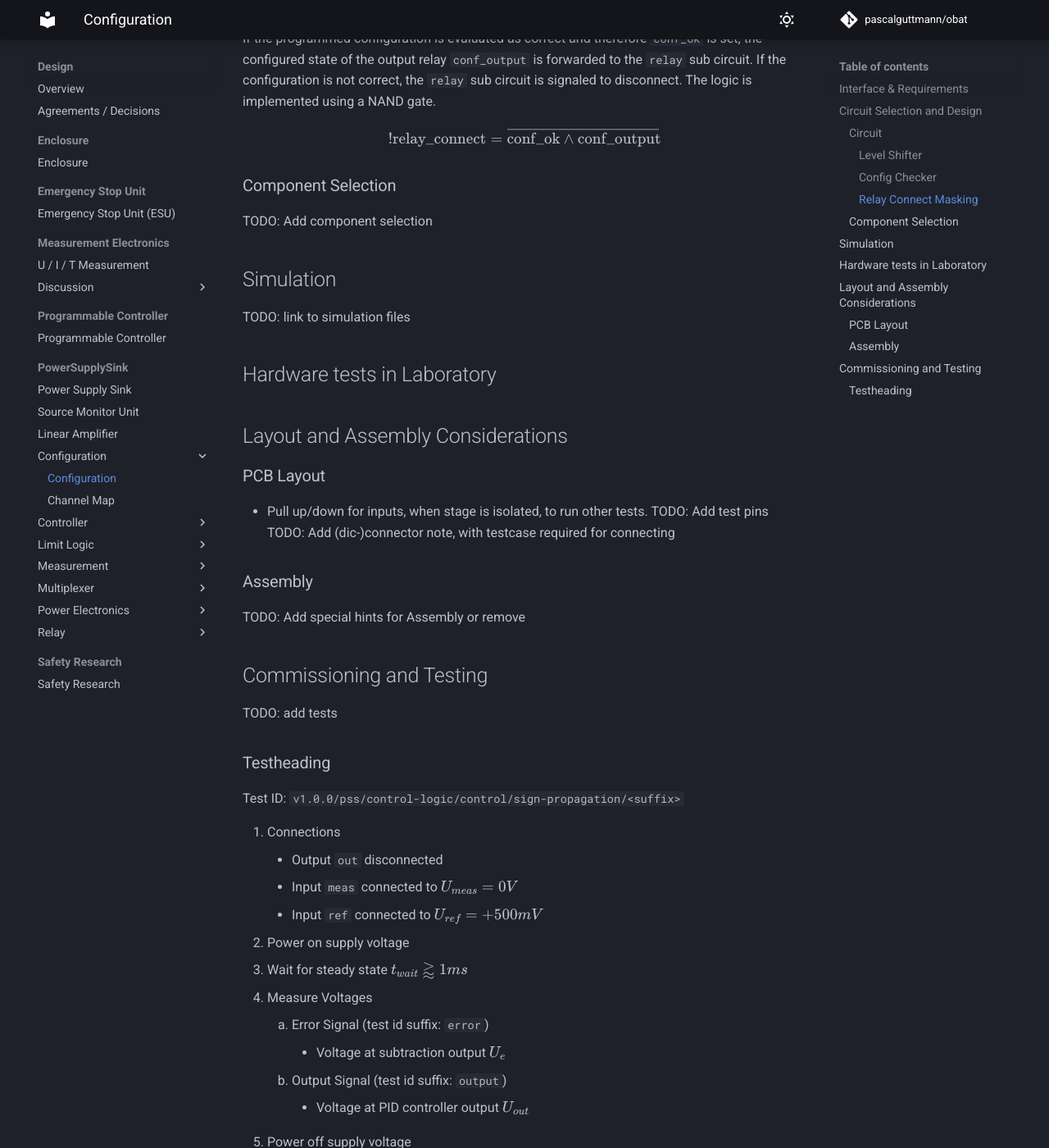
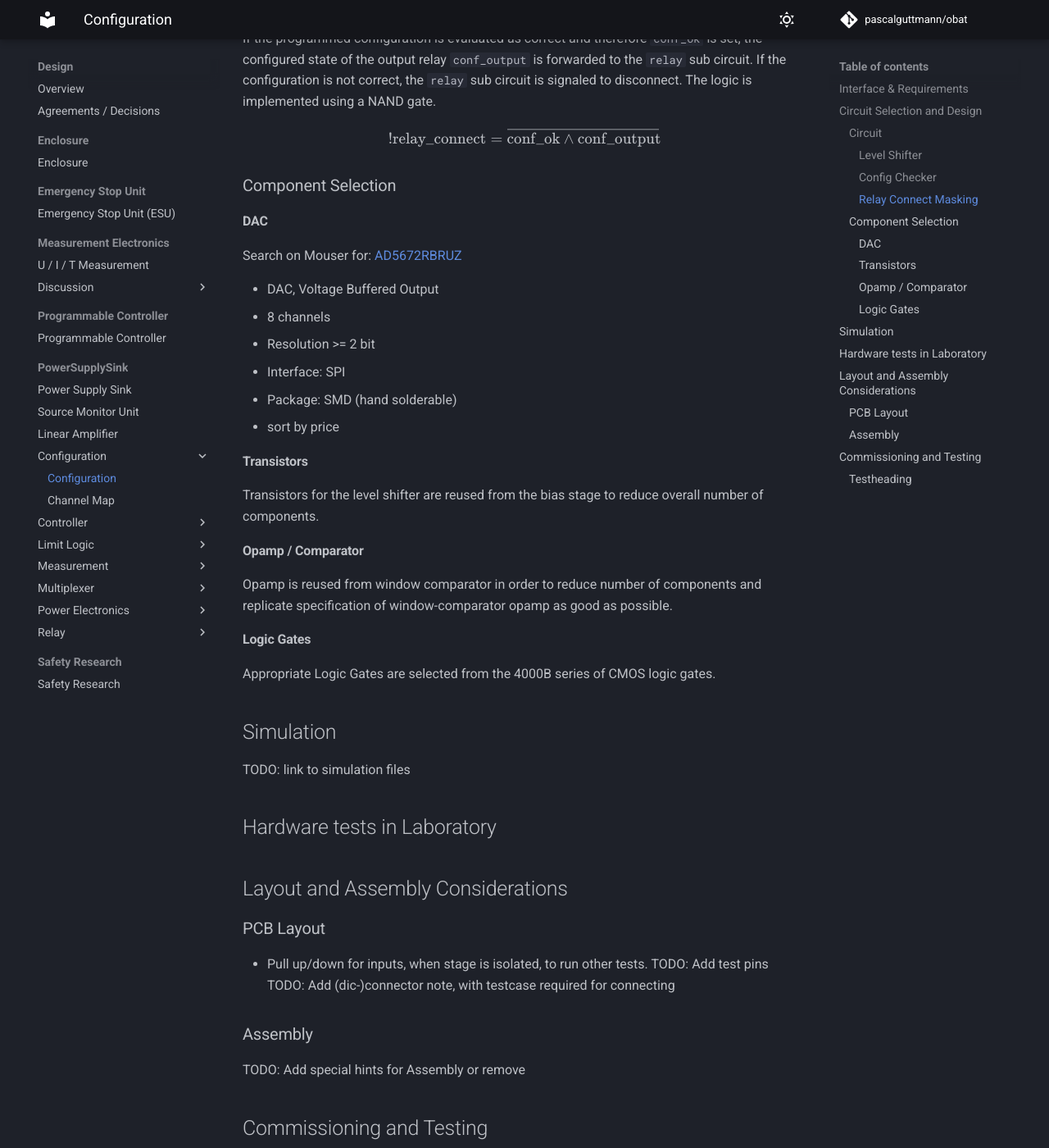
Before and after one commit to pascalguttmann/obat, an MkDocs documentation site: the page built from docs/design/pss/conf/conf.md, in a window 1280 px wide and 1400 px high, scrolled down 2594 px. Shown: the whole window at 82% size. Built offline with MkDocs 1.6.1 and Material for MkDocs 9.7.7, drawn with Linux system fonts in a browser that asks for light colours; comment, search, counter and statistics services are not loaded.

Commit message:
add conf component selection

```diff
--- a/docs/design/pss/conf/conf.md
+++ b/docs/design/pss/conf/conf.md
@@ -97,7 +97,30 @@ $$ \text{!relay_connect} = \overline{\text{conf_ok} \land \text{conf_output}} $$
 
 ### Component Selection
 
-TODO: Add component selection
+#### DAC
+
+Search on Mouser for: [AD5672RBRUZ](https://mou.sr/419AKxw)
+
+- DAC, Voltage Buffered Output
+- 8 channels
+- Resolution >= 2 bit
+- Interface: SPI
+- Package: SMD (hand solderable)
+- sort by price
+
+#### Transistors
+
+Transistors for the level shifter are reused from the bias stage to reduce
+overall number of components.
+
+#### Opamp / Comparator
+
+Opamp is reused from window comparator in order to reduce number of components
+and replicate specification of window-comparator opamp as good as possible.
+
+#### Logic Gates
+
+Appropriate Logic Gates are selected from the 4000B series of CMOS logic gates.
 
 ## Simulation
 
```
